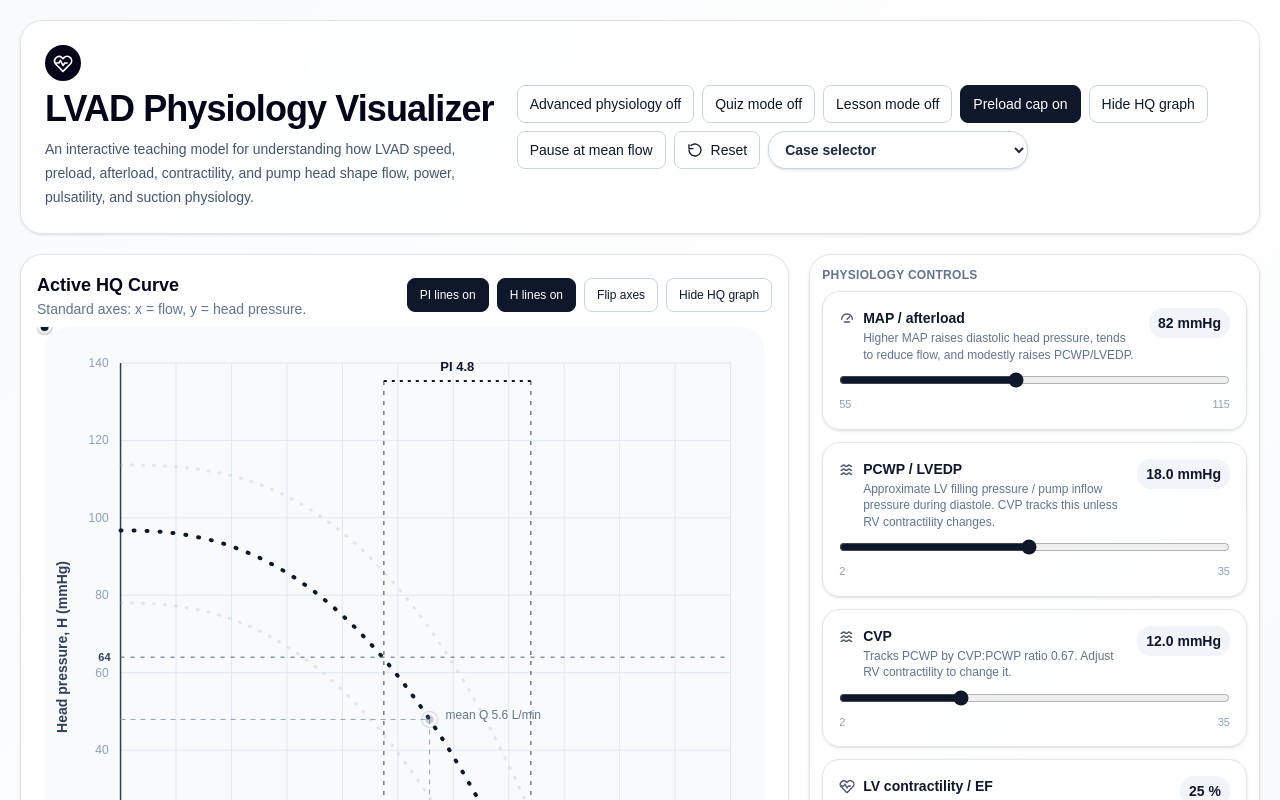
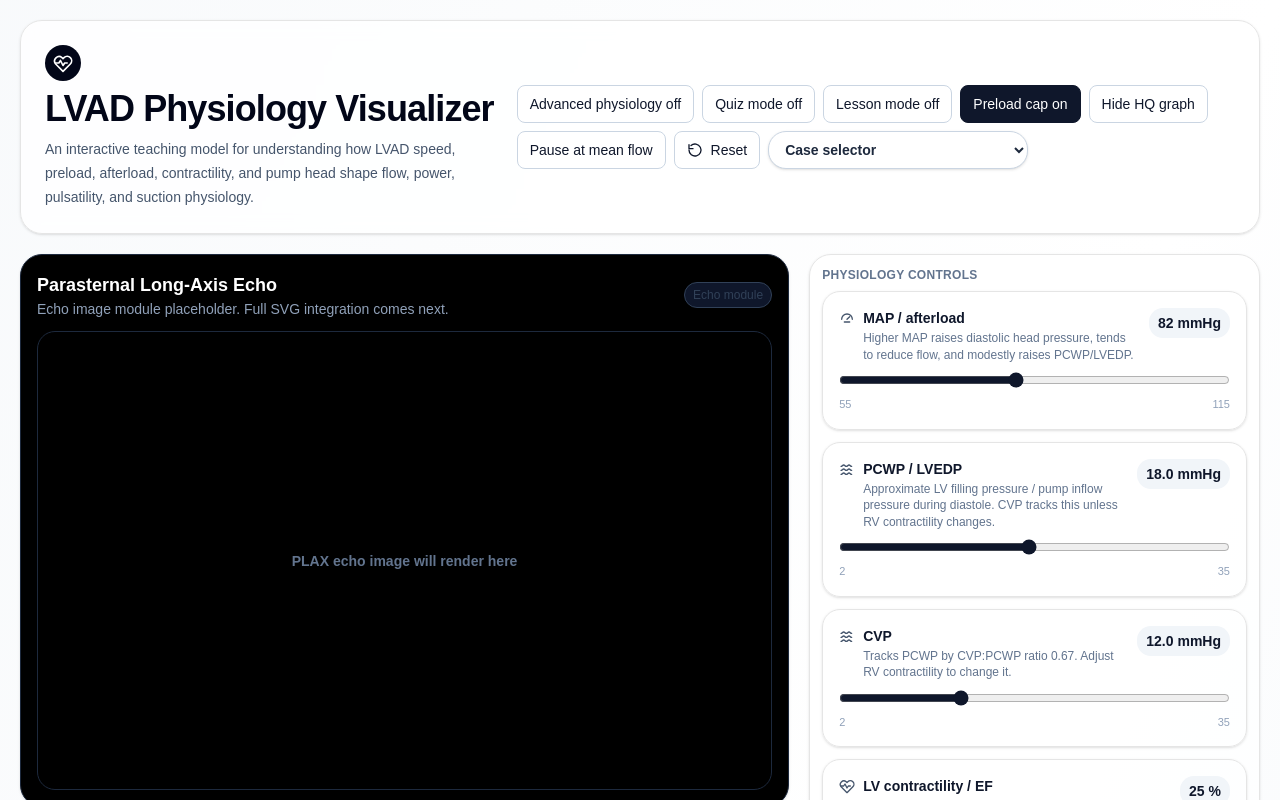
Before and after one commit to rudyunni/lvad-physiology-visualizer, a React (Vite) app: page / in a window 1280 px wide. Shown: the top 800 px of the page. Built offline with nearby package versions, Linux system fonts and the light colour scheme.

Commit message:
Update LVAD visualizer

```diff
--- a/src/App.tsx
+++ b/src/App.tsx
@@ -1,6 +1,5 @@
 // @ts-nocheck
 import React, { useEffect, useMemo, useState } from "react";
-
 function Card({ children, className = "" }: { children: React.ReactNode; className?: string }) {
   return <div className={className}>{children}</div>;
 }
@@ -80,6 +79,26 @@ function Slider({
       onChange={(event) => onValueChange([Number(event.target.value)])}
       className="w-full accent-slate-900"
     />
+  );
+}
+
+
+function PlaxEchoImageCard() {
+  return (
+    <div className="rounded-3xl border border-slate-800 bg-black p-4 shadow-sm">
+      <div className="mb-3 flex items-center justify-between gap-3">
+        <div>
+          <div className="text-lg font-bold text-white">Parasternal Long-Axis Echo</div>
+          <div className="text-sm text-slate-400">Echo image module placeholder. Full SVG integration comes next.</div>
+        </div>
+        <Badge variant="secondary" className="rounded-xl border-slate-700 bg-slate-900 text-slate-200">
+          Echo module
+        </Badge>
+      </div>
+      <div className="flex aspect-[16/10] items-center justify-center rounded-2xl border border-slate-800 bg-black text-sm font-semibold text-slate-500">
+        PLAX echo image will render here
+      </div>
+    </div>
   );
 }
 
@@ -1520,7 +1539,7 @@ const rvRatioFromContractility = (contractility) => clamp(1.25 - 0.023 * contrac
                 <ControllerStatCard title="PI" value={format(displayedPi, 1)} unit="" sub={model.suctionMotionActive ? "PI event" : "((Qmax - Qmin) / Qmean) x 10"} hidden={hidePiValue} onToggleHidden={() => setHidePiValue((value) => !value)} />
               </div>
             ) : null}
-
+            <PlaxEchoImageCard />
             {showHQGraph ? (
               <HQGraph
                 model={model}
@@ -1555,6 +1574,9 @@ const rvRatioFromContractility = (contractility) => clamp(1.25 - 0.023 * contrac
                 <ControllerStatCard title="PI" value={format(displayedPi, 1)} unit="" sub={model.suctionMotionActive ? "PI event" : "((Qmax - Qmin) / Qmean) x 10"} hidden={hidePiValue} onToggleHidden={() => setHidePiValue((value) => !value)} />
               </div>
             ) : null}
+
+            <PlaxEchoImageCard />
+
             {false ? (
               <div className="space-y-3">
                <LvPressureWaveformCard model={model} map={map} pcwp={lvPreload} />
```
Also changed, not shown: src/PlaxEchoImageCard.tsx (added).
